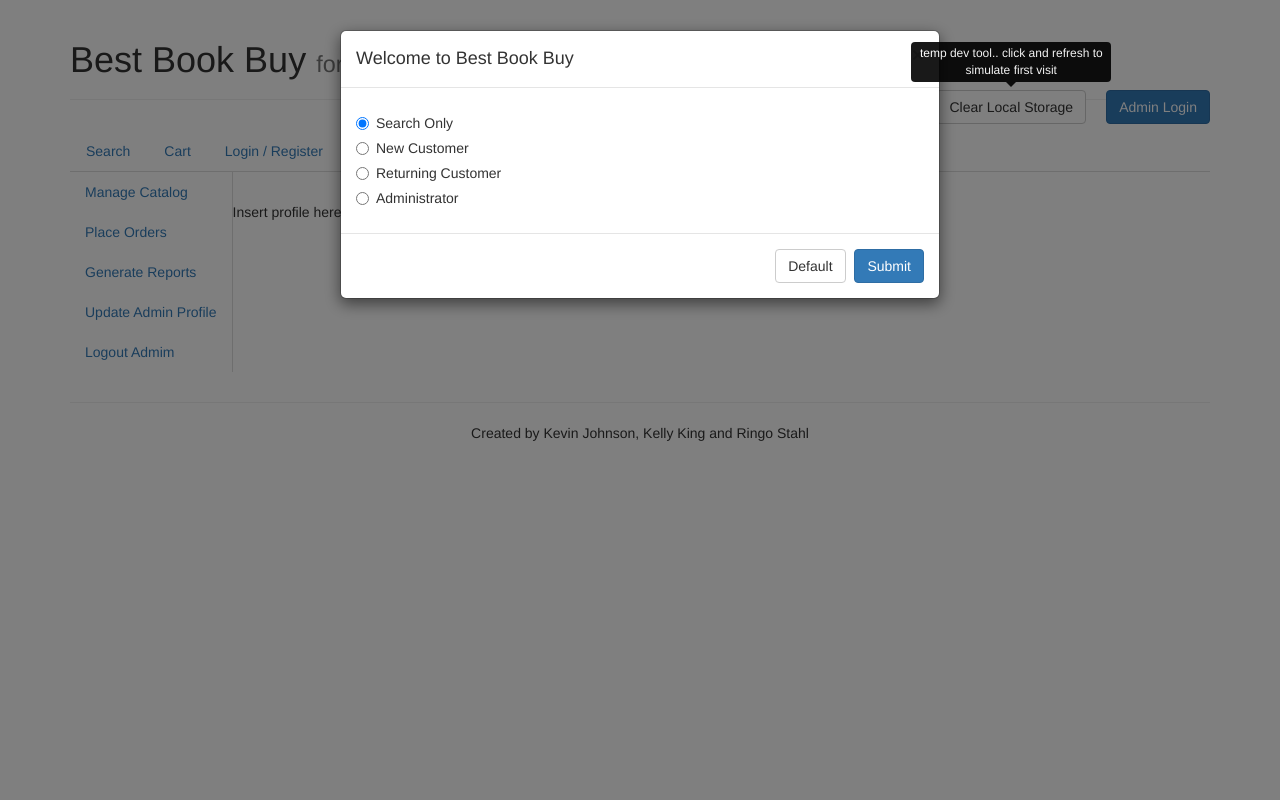
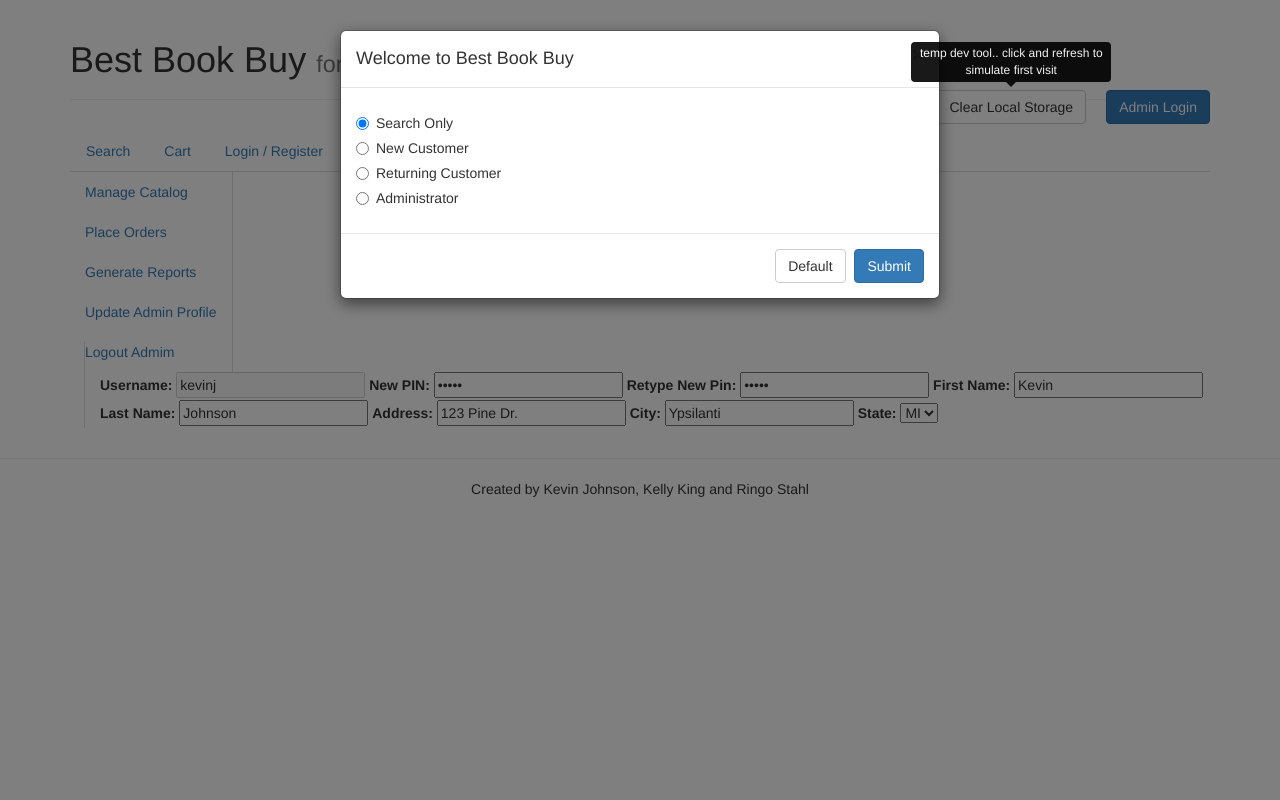
Before and after one commit to kellyk/b3, a PHP site: page /admin/profile in a window 1280 px wide. Run offline with PHP 8.4, Linux system fonts and the light colour scheme; some libraries are stand-ins or nearby versions.

Commit message:
initial setup for profile edit mockup

```diff
--- a/views/admin/profile.php
+++ b/views/admin/profile.php
@@ -1 +1,24 @@
-Insert profile here.
+<div>
+	<form role="form">
+		<label for="username">Username:</label>
+		<input type="text" id="username" name="username" value="kevinj" disabled />
+		<label for="newPin">New PIN:</label>
+		<input type="password" id="newPin" name="newPin" value="*****" />
+		<label for="retypePin">Retype New Pin:</label>
+		<input type="password" id="retypePin" name="retypePin" value="*****" />
+		<label for="fName">First Name: </label>
+		<input type="text" name="fName" id="fName" value="Kevin" />
+		<label for="lName">Last Name: </label>
+		<input type="text" name="lName" id="lName" value="Johnson" />
+		<label for="address">Address:</label>
+		<input type="text" name="address" id="address" value="123 Pine Dr." />
+		<label for="city">City: </label>
+		<input type="text" name="city" id="city" value="Ypsilanti" />
+		<label for="state">State: </label>
+		<select name="state" id="state">
+			<option selected>MI</option>
+		</select>
+
+	</form>
+</div>
+</div>
```
